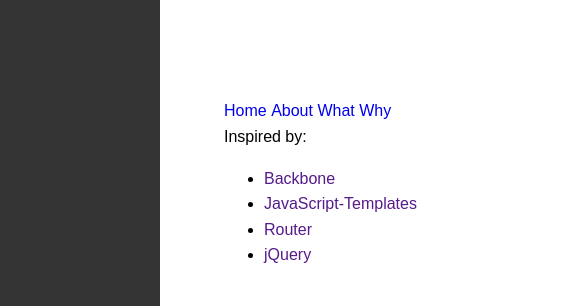
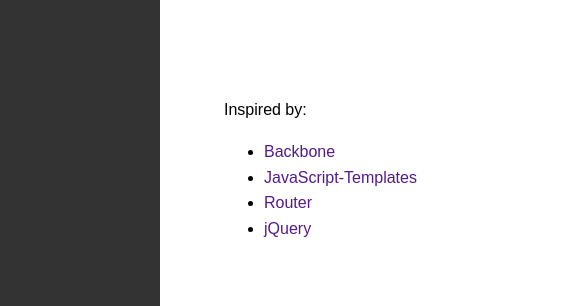
Before and after one commit to phodal/lettuce, a website: page demo/index.html in a window 1280 px wide. Shown: the part 204-510 px from the top of the page, 0-588 px from the left. Drawn offline with Linux system fonts and the light colour scheme.

Commit message:
rename docs to demo

```diff
--- a/docs/index.html
+++ b/demo/index.html
@@ -41,13 +41,6 @@
     </div>
 
     <div class="about">
-        <ul class="nav">
-            <li><a href=".">Home</a></li>
-            <li><a href="#about">About</a></li>
-            <li><a href="#what">What</a></li>
-            <li><a href="#why">Why</a></li>
-        </ul>
-
         <div id="results">
             Inspired by:
             <ul>
```
Also changed, not shown: demo/MAIN.md (renamed from docs/MAIN.md), demo/assets/css/header.css (renamed from docs/assets/css/header.css), demo/assets/images/icons.png (renamed from docs/assets/images/icons.png), demo/assets/js/app.js (renamed from docs/assets/js/app.js), demo/assets/main.css (renamed from docs/assets/main.css), demo/assets/normalize.css (renamed from docs/assets/normalize.css), demo/lettuce.png (renamed from docs/lettuce.png).
